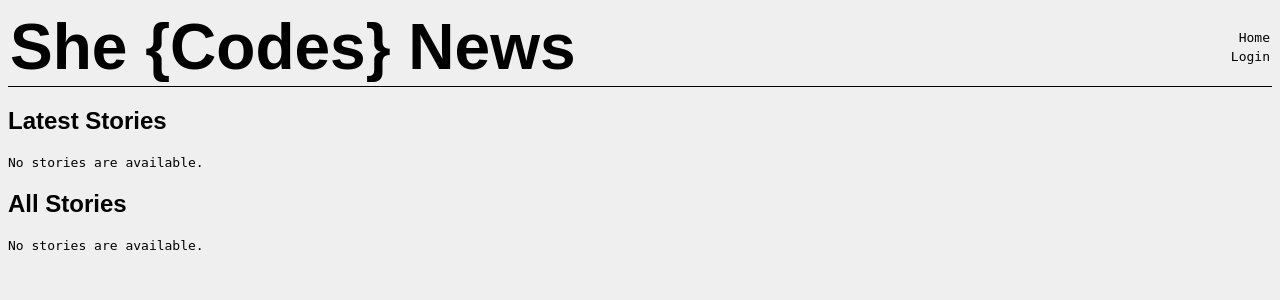
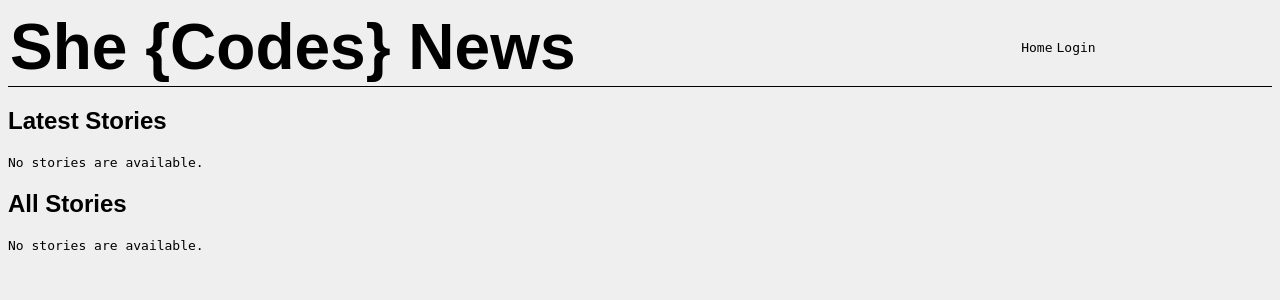
Before and after one commit to SheCodesAus/she-codes-django-news-project-JVDBNE, a Django app: page /news/ in a window 1280 px wide. Shown: the top 300 px of the page. Run offline with Django 4.2, Linux system fonts and the light colour scheme; data that the repository does not hold is empty; parts of the project's set-up code (start-up, migrations or seed data) failed here and were passed over; some web fonts are replaced.

Commit message:
Update styles.css

```diff
--- a/she_codes_news/static/styles.css
+++ b/she_codes_news/static/styles.css
@@ -39,7 +39,6 @@ h3 {
 nav {
     flex-basis: 20%;
     display: flex;
-    flex-direction: column;
     align-items: flex-end;
 }
 
```
